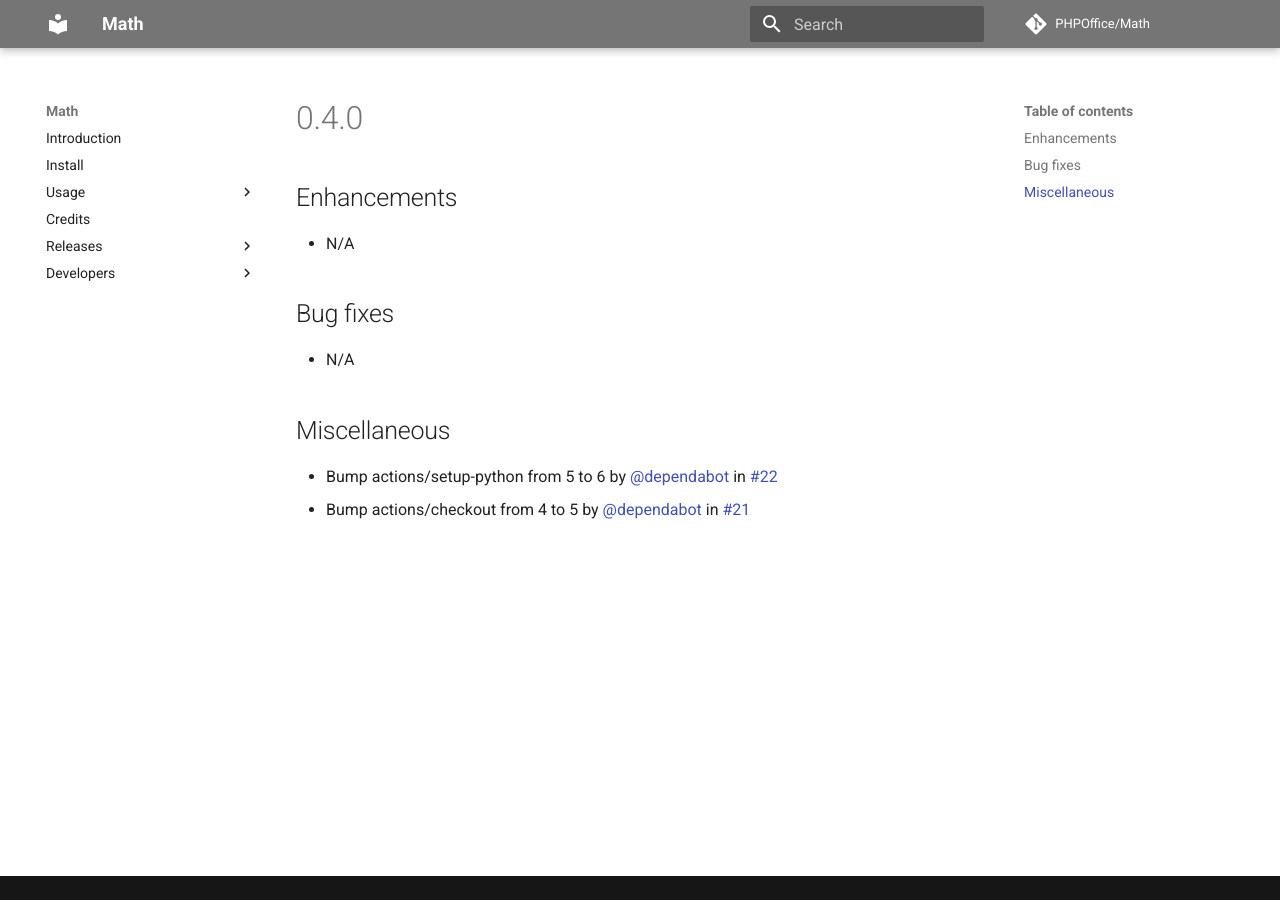
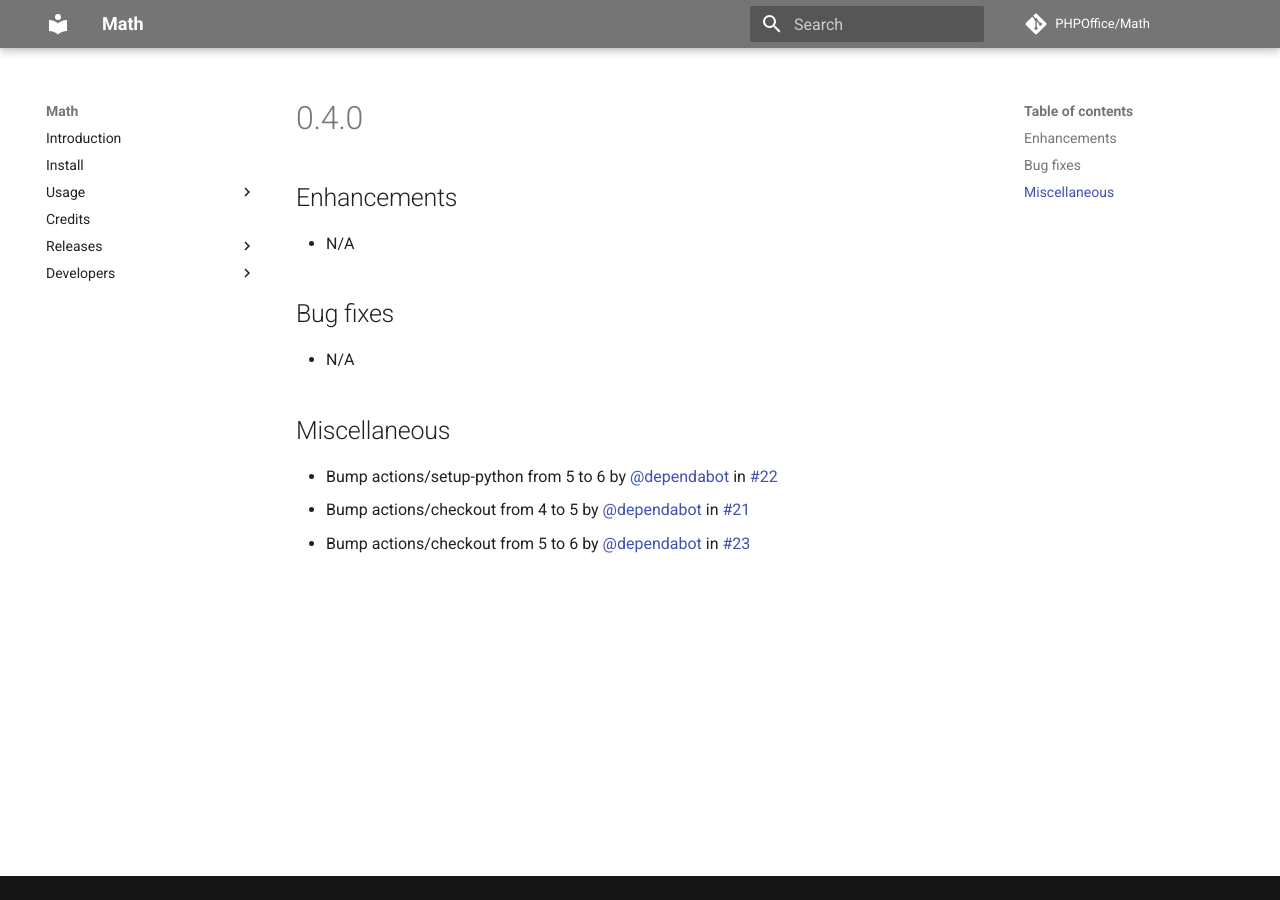
Before and after one commit to PHPOffice/Math, an MkDocs documentation site: the page built from docs/changes/0.4.0.md, in a window 1280 px wide. Built offline with MkDocs 1.6.1 and Material for MkDocs 9.7.7, drawn with Linux system fonts in a browser that asks for light colours; comment, search, counter and statistics services are not loaded.

Commit message:
Bump actions/checkout from 5 to 6 (#23)
Co-authored-by: dependabot[bot] <49699333+dependabot[bot]@users.noreply.github.com>

```diff
--- a/docs/changes/0.4.0.md
+++ b/docs/changes/0.4.0.md
@@ -12,3 +12,4 @@
 
 - Bump actions/setup-python from 5 to 6 by [@dependabot](https://github/dependabot) in [#22](https://github.com/PHPOffice/Math/pull/22)
 - Bump actions/checkout from 4 to 5 by [@dependabot](https://github/dependabot) in [#21](https://github.com/PHPOffice/Math/pull/21)
+- Bump actions/checkout from 5 to 6 by [@dependabot](https://github/dependabot) in [#23](https://github.com/PHPOffice/Math/pull/23)
```
Also changed, not shown: 2 other files.
